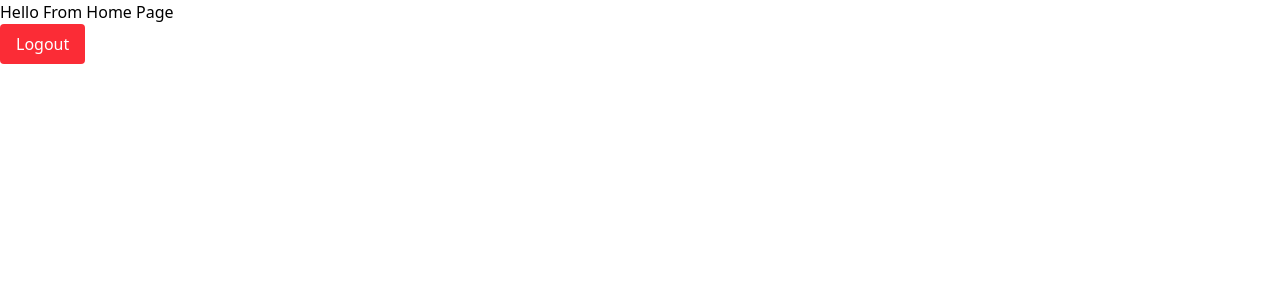
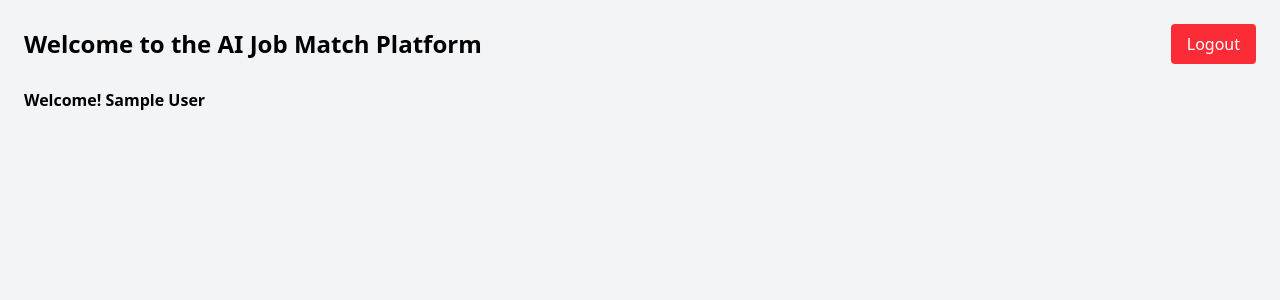
Before and after one commit to Swapnil-2502/AI-Powered-Job-Match-Platform, a React (Vite) app in the folder ai-job-match-frontend/: page /home in a window 1280 px wide. Shown: the top 300 px of the page. Built offline with nearby package versions, Linux system fonts and the light colour scheme; sample sign-in values are in the browser's storage.

Commit message:
Authorization done, phase II completed

```diff
--- a/ai-job-match-frontend/package.json
+++ b/ai-job-match-frontend/package.json
@@ -12,6 +12,7 @@
   "dependencies": {
     "@tailwindcss/vite": "^4.1.7",
     "axios": "^1.9.0",
+    "jwt-decode": "^4.0.0",
     "react": "^19.1.0",
     "react-dom": "^19.1.0",
     "react-router-dom": "^7.6.0"
--- a/ai-job-match-frontend/src/App.jsx
+++ b/ai-job-match-frontend/src/App.jsx
@@ -4,6 +4,7 @@ import { BrowserRouter,Routes,Route } from "react-router-dom";
 import Home from "./pages/Home";
 import SignupPage from "./pages/SignupPage";
 import LoginPage from "./pages/LoginPage";
+import ProtectedRoutes from "./components/ProtectedRoutes";
 
 
 function App() {
@@ -13,7 +14,11 @@ function App() {
         <Routes>
           <Route path="/signup" element={<SignupPage />} />
           <Route path="/login" element={<LoginPage />} />
-          <Route path="/home" element={<Home />} />
+          <Route path="/home" element={
+            <ProtectedRoutes >
+              <Home />
+            </ProtectedRoutes>
+            } />
         </Routes>
       </BrowserRouter>
     );
--- /dev/null
+++ b/ai-job-match-frontend/src/components/ProtectedRoutes.jsx
@@ -0,0 +1,13 @@
+import { isAuthenticated } from "../utils/auth"
+import { Navigate } from 'react-router-dom';
+
+const ProtectedRoutes = ({children}) => {
+
+    if(!isAuthenticated()){
+        return <Navigate to='/login' />
+    }
+
+    return children
+}
+
+export default ProtectedRoutes
--- a/ai-job-match-frontend/src/pages/Home.jsx
+++ b/ai-job-match-frontend/src/pages/Home.jsx
@@ -1,11 +1,18 @@
-import React from 'react'
 import LogoutButton from '../components/LogoutButton'
+import { jwtDecode } from 'jwt-decode';
 
 const Home = () => {
+  const token = localStorage.getItem('token')
+  const decoded = token ? jwtDecode(token): null;
   return (
     <div>
-        <h1>Hello From Home Page</h1>
-        <LogoutButton />
+        <div className="min-h-screen p-6 bg-gray-100">
+          <div className="flex justify-between items-center mb-6">
+            <h1 className="text-2xl font-bold">Welcome to the AI Job Match Platform</h1>
+            <LogoutButton />
+          </div>
+          <h3 className='font-bold'>Welcome! {decoded?.name || 'User'}</h3>
+      </div>
     </div>
   )
 }
--- a/ai-job-match-frontend/src/pages/LoginPage.jsx
+++ b/ai-job-match-frontend/src/pages/LoginPage.jsx
@@ -16,7 +16,7 @@ export default function LoginPage() {
       const res = await axios.post('http://localhost:3001/api/auth/login', formData);
       localStorage.setItem('token', res.data.token);
       alert('Login successful');
-      navigate('/home'); // Placeholder, or dashboard route
+      navigate('/home');
     } catch (err) {
       alert(err.response?.data?.message || 'Login failed');
     }
--- /dev/null
+++ b/ai-job-match-frontend/src/utils/auth.jsx
@@ -0,0 +1,3 @@
+export const isAuthenticated = () => {
+    return !!localStorage.getItem('token')
+}
```
Also changed, not shown: 2 other files (tests, documents, lock files or other folders).
